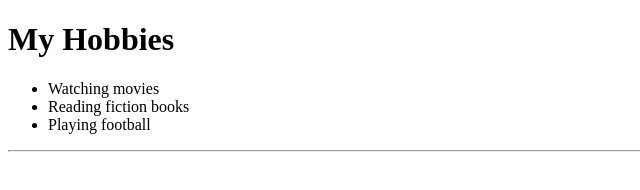
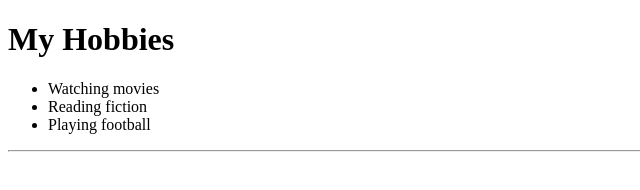
Before and after one commit to Naol-Solomon/Resume, a plain HTML site: page folder1/hobbies.html in a window 1280 px wide. Shown: the full height of the page, 0-640 px from the left. Drawn offline with Linux system fonts and the light colour scheme.

Commit message:
Readme and hobbies file are modified

```diff
--- a/folder1/hobbies.html
+++ b/folder1/hobbies.html
@@ -9,7 +9,7 @@
     <h1>My Hobbies</h1>
     <ul>
         <li>Watching movies</li>
-        <li>Reading fiction books</li>
+        <li>Reading fiction </li>
         <li>Playing football</li>
     </ul>
     <hr />
```
